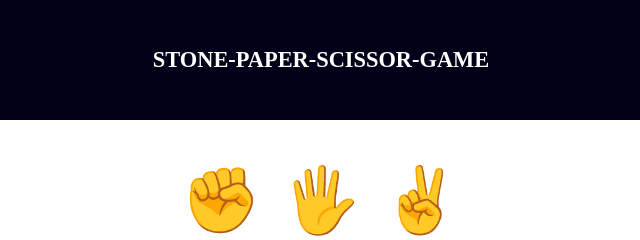
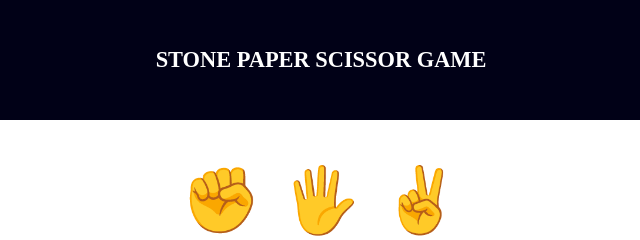
Before and after one commit to S0uviksaha/Stone-Paper-Scissor-Game, a plain HTML site: page index.html in a window 1280 px wide. Shown: the top 240 px of the page, 319-959 px from the left. Drawn offline with Linux system fonts and the light colour scheme.

Commit message:
Update index.html

```diff
--- a/index.html
+++ b/index.html
@@ -10,7 +10,7 @@
     <div id="main">
 
         <div class="top">
-            <h1>STONE-PAPER-SCISSOR-GAME</h1>
+            <h1>STONE PAPER SCISSOR GAME</h1>
         </div>
 
         <div class="yourchoices">
```
